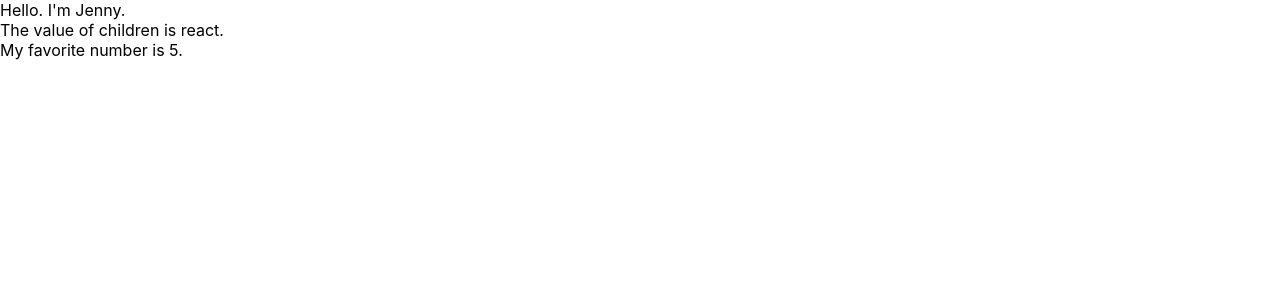
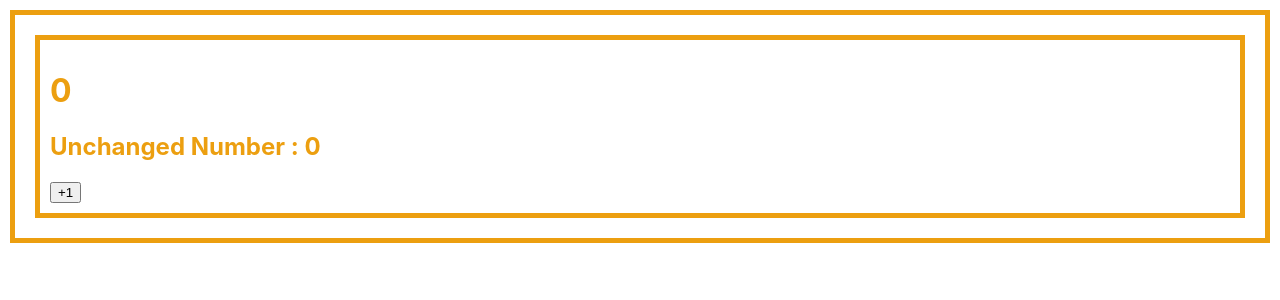
Before and after one commit to songdoing/react-notes, a React (Create React App) app: page / in a window 1280 px wide. Shown: the top 300 px of the page. Built offline with nearby package versions, Linux system fonts and the light colour scheme.

Commit message:
use state class component

```diff
--- a/src/App.css
+++ b/src/App.css
@@ -1,38 +1,6 @@
-.App {
-  text-align: center;
+div{
+  border : 5px solid #ec9f10;
+  margin:10px;
+  color:#ec9f10;
+  padding : 10px;
 }
-
-.App-logo {
-  height: 40vmin;
-  pointer-events: none;
-}
-
-@media (prefers-reduced-motion: no-preference) {
-  .App-logo {
-    animation: App-logo-spin infinite 20s linear;
-  }
-}
-
-.App-header {
-  background-color: #282c34;
-  min-height: 100vh;
-  display: flex;
-  flex-direction: column;
-  align-items: center;
-  justify-content: center;
-  font-size: calc(10px + 2vmin);
-  color: white;
-}
-
-.App-link {
-  color: #61dafb;
-}
-
-@keyframes App-logo-spin {
-  from {
-    transform: rotate(0deg);
-  }
-  to {
-    transform: rotate(360deg);
-  }
-}
--- a/src/App.js
+++ b/src/App.js
@@ -1,8 +1,9 @@
 import React from 'react';
-import MyComponent from './MyComponent';
+import Counter from './Counter';
+import './App.css';
 
 const App = () => {
-  return <MyComponent name="Jenny" favoriteNumber={5}>react</MyComponent>;
+  return <Counter></Counter>;
 };
 
 export default App;
--- /dev/null
+++ b/src/Counter.js
@@ -0,0 +1,26 @@
+import React, {Component} from 'react';
+
+class Counter extends Component {
+    constructor(props) {
+        super(props);
+        //assign the initial value at the state
+        this.state = {
+            number : 0,
+            fixedNumber : 0
+        };
+    }
+    render() {
+        const {number, fixedNumber} = this.state;
+        return (
+            <div>
+                <h1>{number}</h1>
+        <h2> Unchanged Number : {fixedNumber}</h2>
+                <button onClick={() => {
+                    this.setState ({number : number +1});
+                }}
+                > +1 </button>
+            </div>
+        );
+    }
+}
+export default Counter;
```
